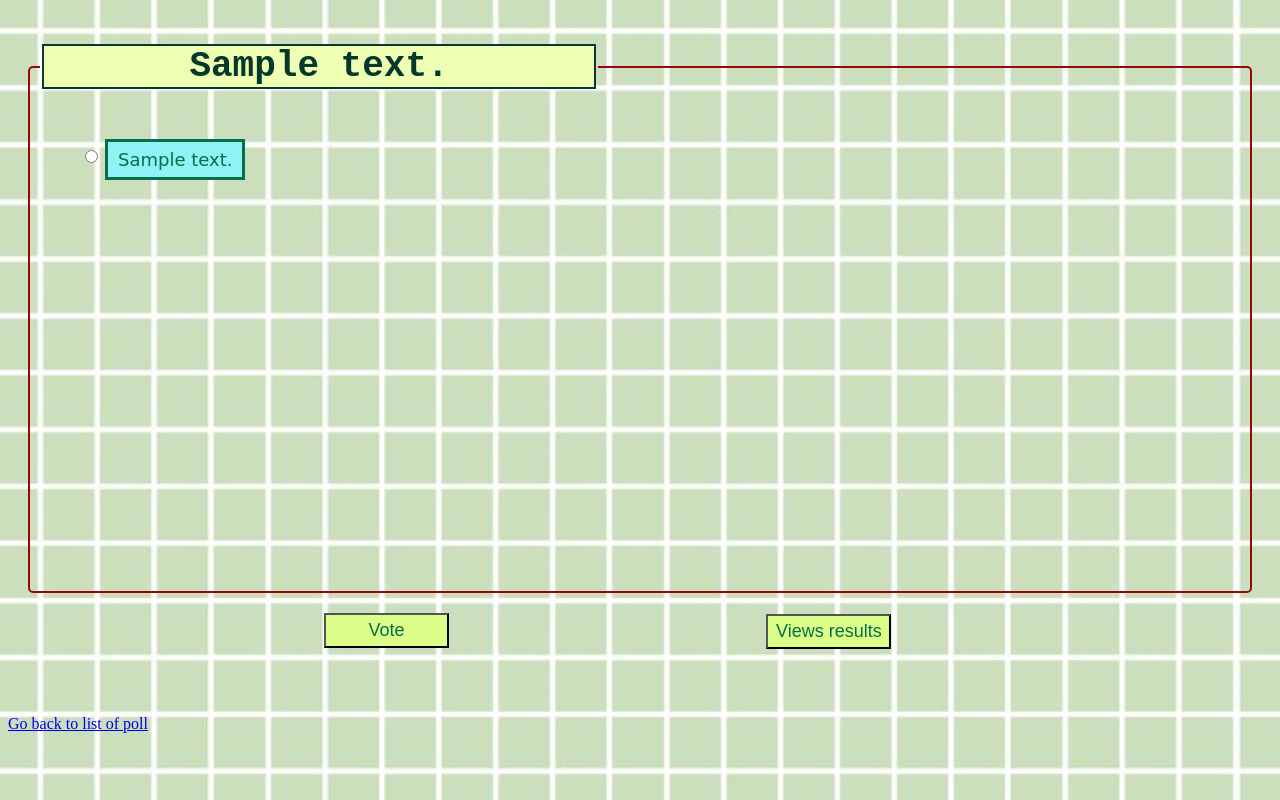
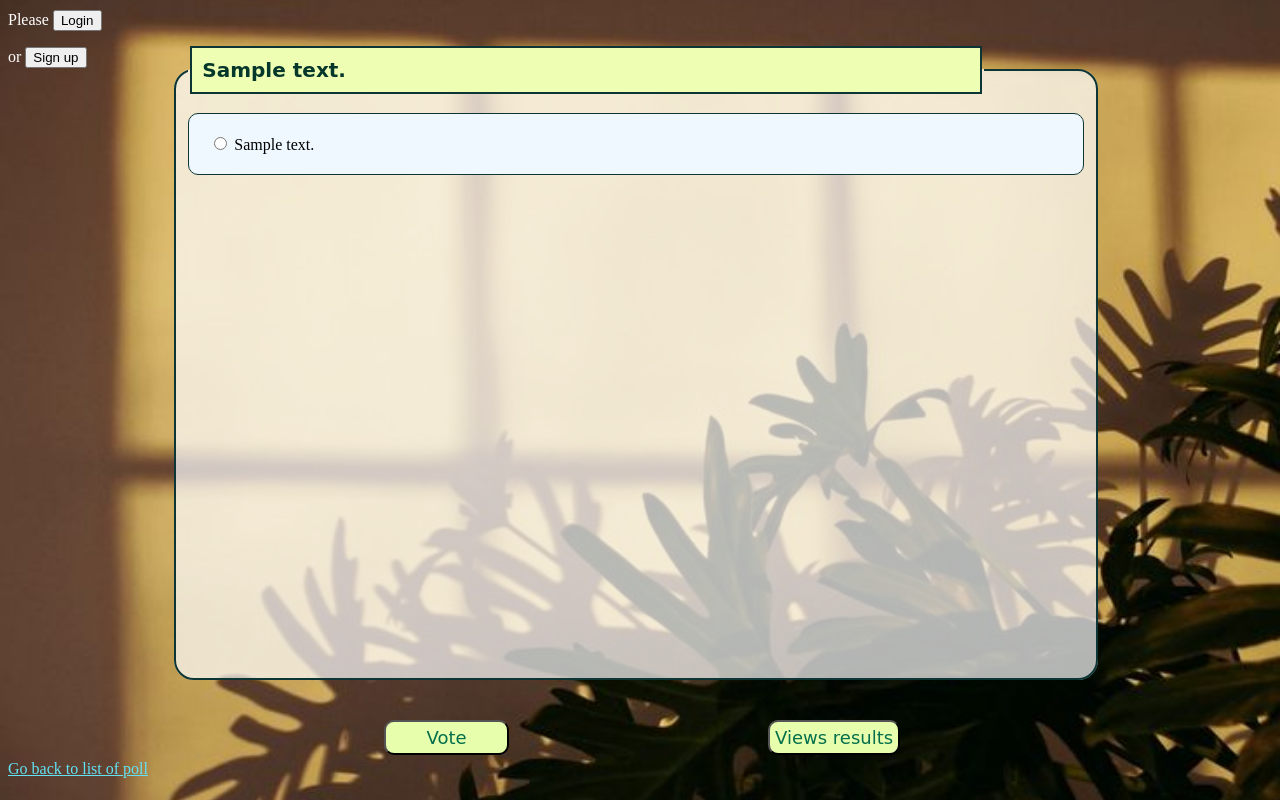
Before and after one commit to tnnpp/ku-polls, a Django app: page /polls/1/ in a window 1280 px wide. Run offline with Django 4.2, Linux system fonts and the light colour scheme; tables that the repository leaves empty hold one stand-in row (values such as "Sample post").

Commit message:
Update UI and login logout button

```diff
--- a/polls/static/polls/detail_style.css
+++ b/polls/static/polls/detail_style.css
@@ -1,59 +1,85 @@
 .vote_button{
-    background-color: #dbff88;
+    background-color: #e7ffad;
     color: rgb(4, 111, 74);
     font-size: large;
+    font-family: cursive;
+    position: absolute;
+    top: 90%;
+    left: 30%;
+    border-radius: 10px;
+    padding: 5px;
     width: 125px;
-    height: 35px;
-    position: relative;
-    left: 25%;
+}
+.vote_button:hover{
+    background-color: #62e2f5;
 }
 .Views{
-    background-color: #dbff88;
+    background-color: #e7ffad;
     color: rgb(4, 111, 74);
     font-size: large;
-    width: 125px;
-    height: 35px;
+    font-family: cursive;
+    position: absolute;
+    top: 90%;
+    left: 60%;
+    border-radius: 10px;
+    padding: 5px;
+}
+.Views:hover{
+    background-color: #62e2f5;
+}
+h1{
+    color: rgb(5, 55, 43);
+    font-family:cursive;
+    font-size: 20px;
+    border: 2px solid rgb(13, 53, 53);
+    width: 60vw;
+    background-color: rgb(238, 255, 179);
     position: relative;
-    bottom: 50px;
-    left: 60%;
+    padding: 10px;
+
+
 }
-
+fieldset{
+    display: flexbox;
+    flex-direction: column;
+    justify-content: flex-start;
+    position: relative;
+    top:25px;
+    left: 13%;
+    border: 2px solid rgb(13, 53, 53);
+    width: 70vw;
+    height: 80%;
+    background-color: rgba(255, 255, 255,0.7) ;
+    border-radius: 20px;
+    overflow: auto;
+}
 body{
     background: white url("images/detail_background.jpg") no-repeat;
     background-size: cover;
     background-position: center;
 }
-h1{
-    color: rgb(5, 55, 43);
-    font-family:"Courier New";
-    font-size: 36px;
-    border: 2px solid rgb(13, 53, 53);
-    background-color: rgb(238, 255, 179);
-    text-align: center;
-    width: 550px;
+
+.choice_button {
+    width: auto; /* Set the width and height based on your custom image size */
+    background-color: aliceblue;
+    padding: 20px;
+    border: 1.5px solid rgb(13, 53, 53);
+    border-radius: 10px;
+    margin-top: 0px;
+    cursor: pointer;
 }
-fieldset {
-    border: 2px solid #980707;
-    border-radius: 5px;
-    padding: 10px;
-    margin: 20px;
-    height: 70%;
+.choice_button:hover {
+    border-color: blue; /* Change the border color on hover */
 }
 
-input[type="radio"] + label {
-    width: auto; /* Set the width and height based on your custom image size */
-    height: 35px;
-    padding-left: 10px;
-    padding-right: 10px ;
-    display: inline-block;
-    cursor: pointer;
-    vertical-align: middle;
-    line-height: 2;
-    border:3px solid rgb(4, 111, 74);
-    background-color: rgb(144, 242, 245);
-    text-align: center;
-    font-family:cursive;
-    font-size: large;
-    color: rgb(4, 111, 74);
+.welcome{
+    position: absolute;
+    top: 10px;
+    color: white;
+}
 
+a{
+    color: #62e2f5;
+    position: absolute;
+    top:95%
 }
--- a/polls/templates/polls/detail.html
+++ b/polls/templates/polls/detail.html
@@ -1,5 +1,6 @@
 {% load static %}
 <link rel="stylesheet" href="{% static 'polls/detail_style.css' %}">
+
 <form action="{% url 'polls:vote' question.id %}" method="post">
     {% csrf_token %}
     <fieldset>
@@ -14,8 +15,8 @@
             </ul>
         {% endif %}
         {% for choice in question.choice_set.all %}
-            <ul>
-            <input type="radio" name="choice" id="choice{{ forloop.counter }}" value="{{ choice.id }}"
+            <ul class = "choice_button">
+            <input type="radio" name="choice" id="choice{{ forloop.counter }}" value="{{ choice.id }}" class="choice_input"
                 {% if choice.id == old_choice.id %}
                   checked
                 {% endif %}>
@@ -29,4 +30,23 @@
     {% csrf_token %}
     <input type="submit" class="Views" value="Views results" >
 </form>
+
+<div class="welcome">
+    {% if user.is_authenticated %}
+       Welcome back, {{ user.username }}
+         <form action="{% url 'logout'%}" method="get">
+            {% csrf_token %}
+            <input type="submit" class="logout" value="Logout">
+        </form>
+    {% else %}
+        <div class="button-form">
+            <form action="{% url 'login' %}" method="get">
+                Please <input type="submit" class="login" value="Login">
+            </form>
+            <form action="{% url 'signup' %}" method="get">
+                or <input type="submit" class="signup" value="Sign up">
+            </form>
+        </div>
+    {% endif %}
+</div>
 <a href="{% url 'polls:index' %}">Go back to list of poll</a>
```
Also changed, not shown: polls/static/polls/results_style.css (+15 -10 lines), polls/static/polls/style.css (+9 -7 lines), polls/templates/polls/results.html (+19 -0 lines), polls/static/polls/images/detail_background.jpg.
